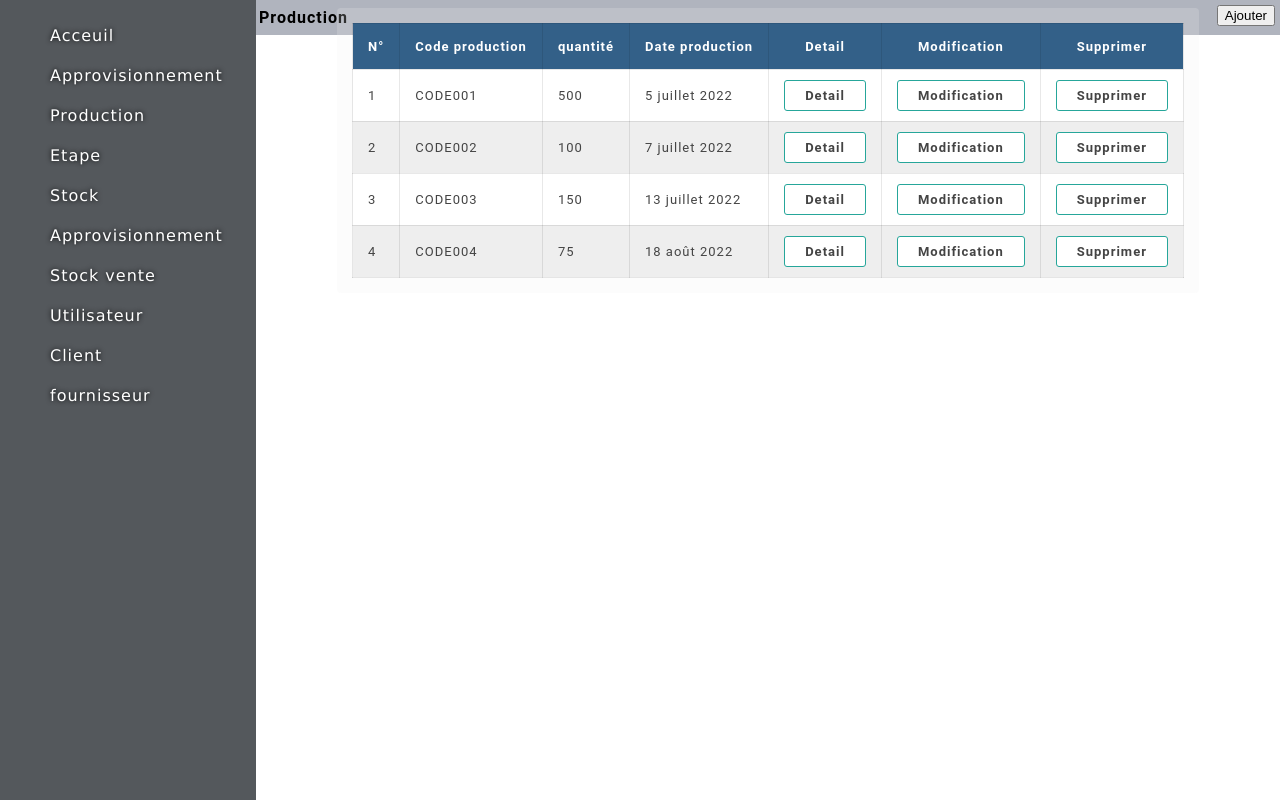
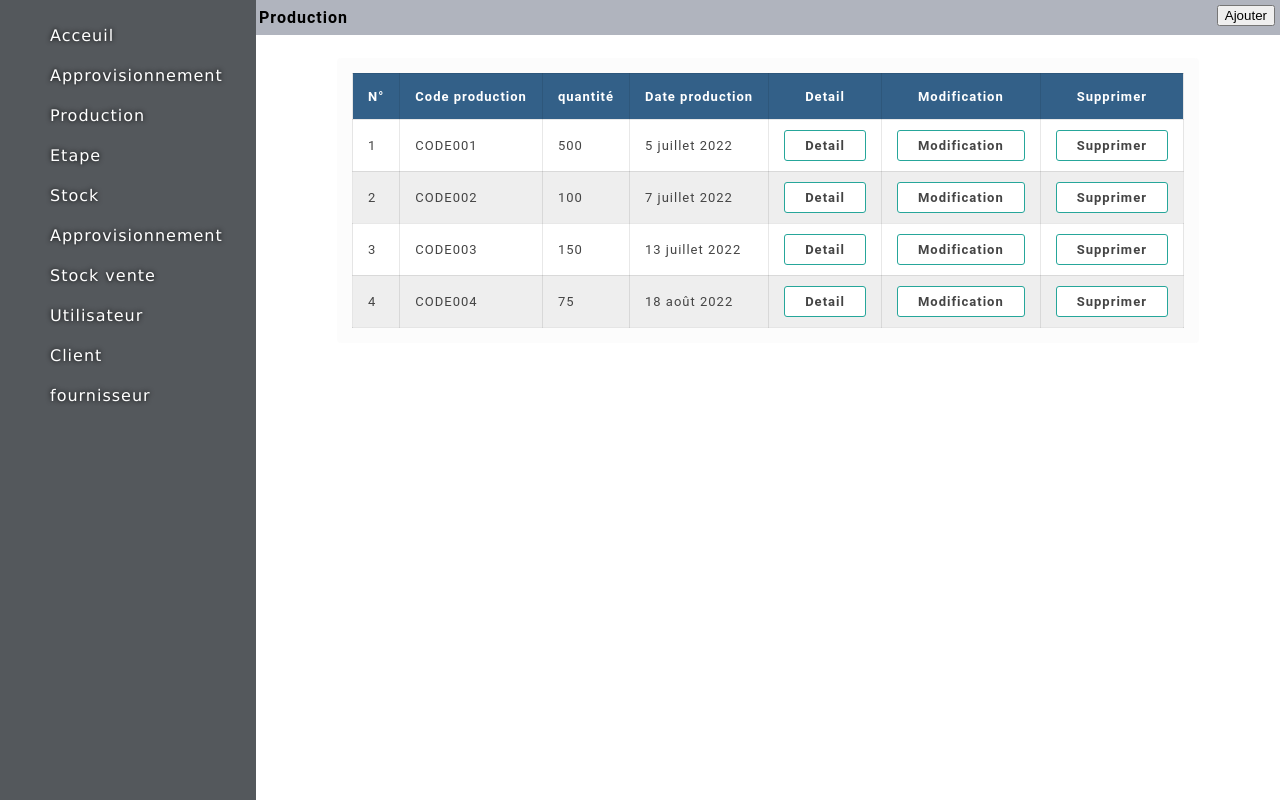
Before and after one commit to pezana/blesscomputer, a Django app: page /Production in a window 1280 px wide. Shown: the part 100-900 px from the top of the page. Run offline with Django 4.2, Linux system fonts and the light colour scheme; data comes from the database, SQL or seed files in the repository.

Commit message:
maj de la fenetre de la production

```diff
--- a/prod/templates/production.html
+++ b/prod/templates/production.html
@@ -1,20 +1,17 @@
 {% extends 'base.html' %} {% block titre %} Production {% endblock titre %} {% block barbtn %}<input type="button" value="Ajouter"> {% endblock barbtn %} {% block contenu %}
 <style>
     /* Style pour table fournisseur */
-
     * {
             box-sizing: border-box;
         }
-
-    body>div {
+        body>div{
             min-height: 100vh;
             display: flex;
             font-family: 'Roboto', sans-serif;
         }
-
         .table_responsive {
             position: relative;
-        top: -250px;
+            top: -200px;
             max-width: 1000px;
             border: 0px solid #00bcd4;
             background-color: #efefef33;
@@ -23,7 +20,6 @@
             margin: auto;
             border-radius: 4px;
         }
-
         table {
             width: 100%;
             font-size: 13px;
@@ -31,22 +27,18 @@
             white-space: nowrap;
             border-collapse: collapse;
         }
-
         table>thead {
             background-color: rgb(51, 96, 136);
             color: #fff;
         }
-
         table>thead th {
             padding: 15px;
         }
-
         table th,
         table td {
             border: 1px solid #00000017;
             padding: 10px 15px;
         }
-
         table>tbody>tr>td>img {
             display: inline-block;
             width: 60px;
@@ -56,13 +48,11 @@
             border: 4px solid #fff;
             box-shadow: 0 2px 6px #0003;
         }
-
         .action_btn {
             display: flex;
             justify-content: center;
             gap: 10px;
         }
-
         .action_btn>a {
             text-decoration: none;
             color: #444;
@@ -74,31 +64,26 @@
             border-radius: 3px;
             transition: 0.3s ease-in-out;
         }
-
         .action_btn>a:nth-child(1) {
             border-color: #26a69a;
         }
-
         .action_btn>a:nth-child(2) {
             border-color: orange;
         }
-
         .action_btn>a:hover {
             box-shadow: 0 3px 8px #0003;
         }
-
         table>tbody>tr {
             background-color: #fff;
             transition: 0.3s ease-in-out;
         }
-
         table>tbody>tr:nth-child(even) {
             background-color: rgb(238, 238, 238);
         }
-
-    table>tbody>tr:hover {
+        table>tbody>tr:hover{
             filter: drop-shadow(0px 2px 6px #0002);
         }
+
 </style>
 <div class="table_responsive">
     <table>
```
Lines whose indentation alone changed are shown as unchanged.
